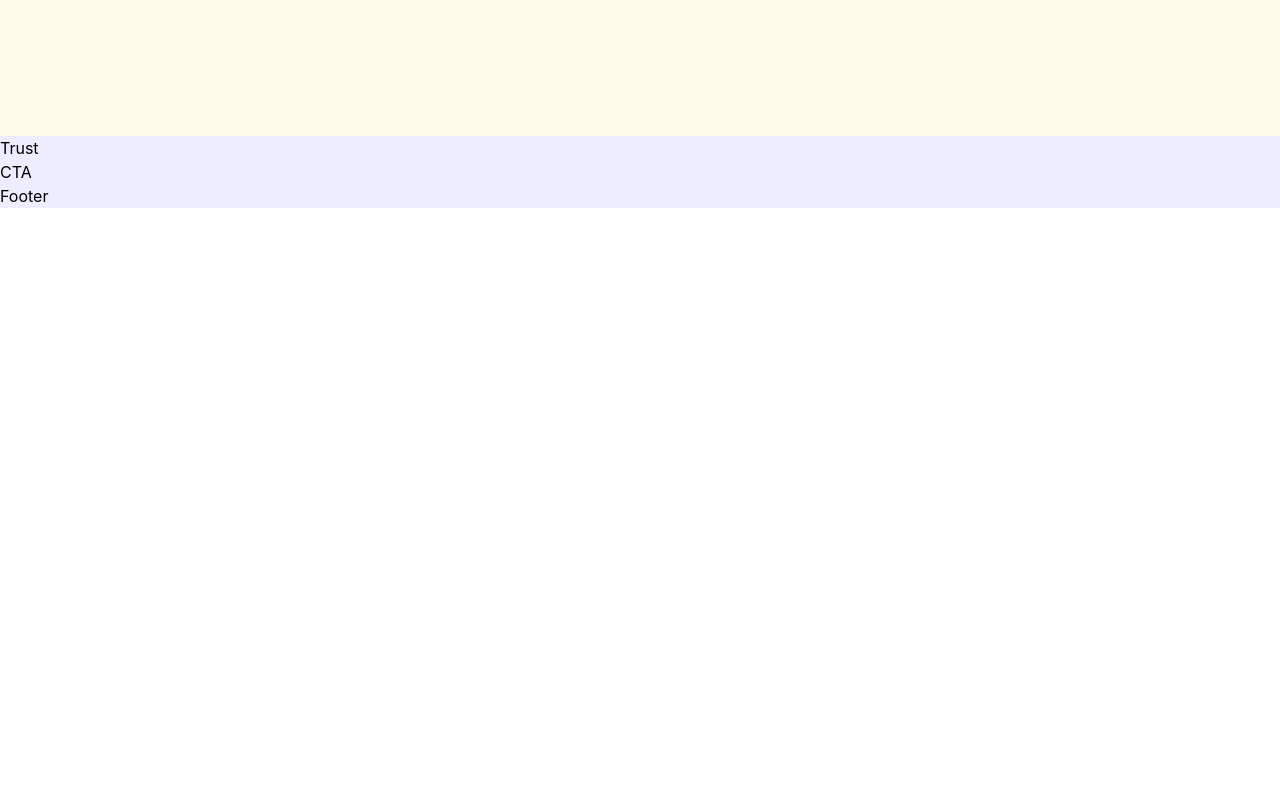
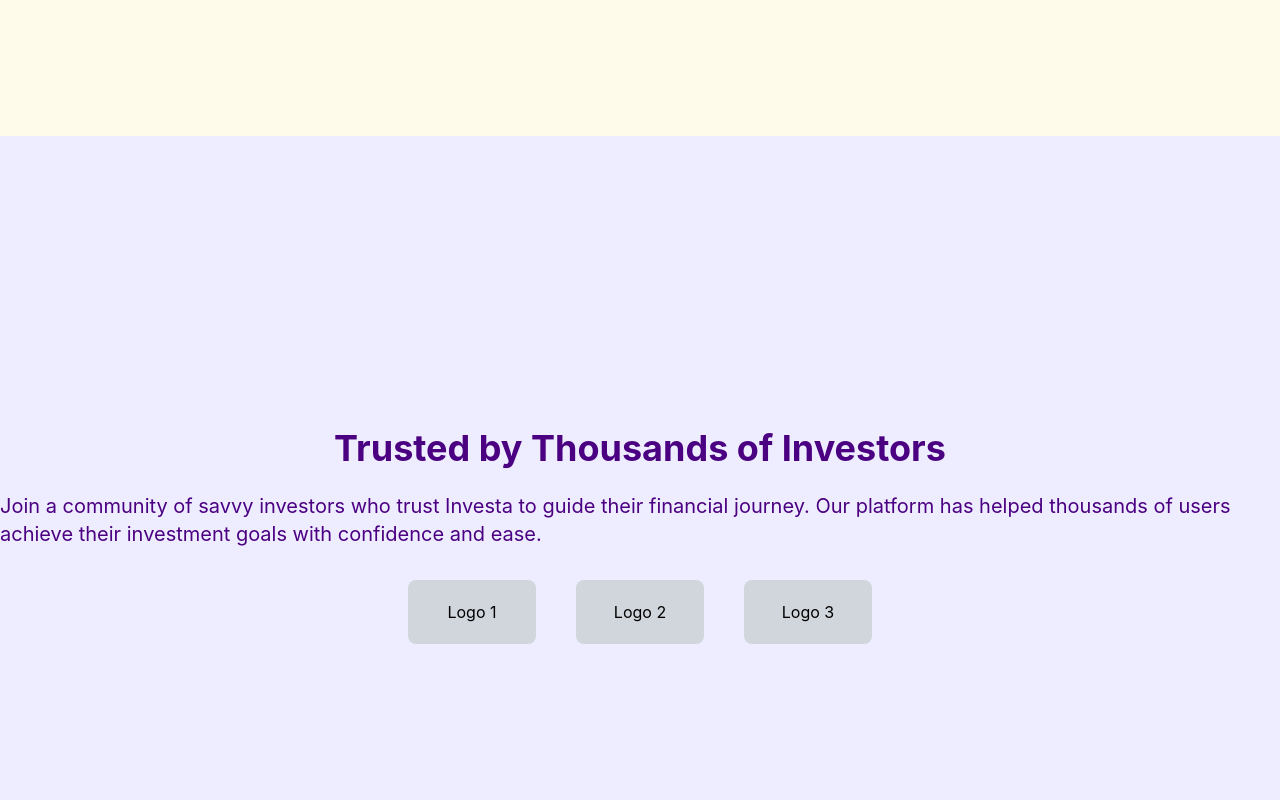
Before and after one commit to kc-clintone/investa-landingpage, a React (Vite) app: page / in a window 1280 px wide. Shown: the part 3160-3960 px from the top of the page. Before the commit the page ends 3368 px from the top, so only its background shows below. Built offline with nearby package versions, Linux system fonts and the light colour scheme.

Commit message:
chore: add trust/clients section

```diff
--- a/src/components/Trust.jsx
+++ b/src/components/Trust.jsx
@@ -1,5 +1,16 @@
 export const Trust = () => {
   return (
-    <div>Trust</div>
+    <div>
+      <div className="mx-auto h-screen flex items-center justify-center container flex-col min-w-screen">
+        <p className="text-4xl font-bold text-[#4B0082] mb-6">Trusted by Thousands of Investors</p>
+        <p className="text-xl text-[#4B0082] mb-8">Join a community of savvy investors who trust Investa to guide their financial journey. Our platform has helped thousands of users achieve their investment goals with confidence and ease.</p>
+        <div className="flex items-center justify-center gap-10">
+          {/* Placeholder for trust logos or testimonials */}
+          <div className="w-32 h-16 bg-gray-300 rounded-lg flex items-center justify-center">Logo 1</div>
+          <div className="w-32 h-16 bg-gray-300 rounded-lg flex items-center justify-center">Logo 2</div>
+          <div className="w-32 h-16 bg-gray-300 rounded-lg flex items-center justify-center">Logo 3</div>
+        </div>
+      </div>
+    </div>
   )
 }
```
Also changed, not shown: public/solutions.png (added).
